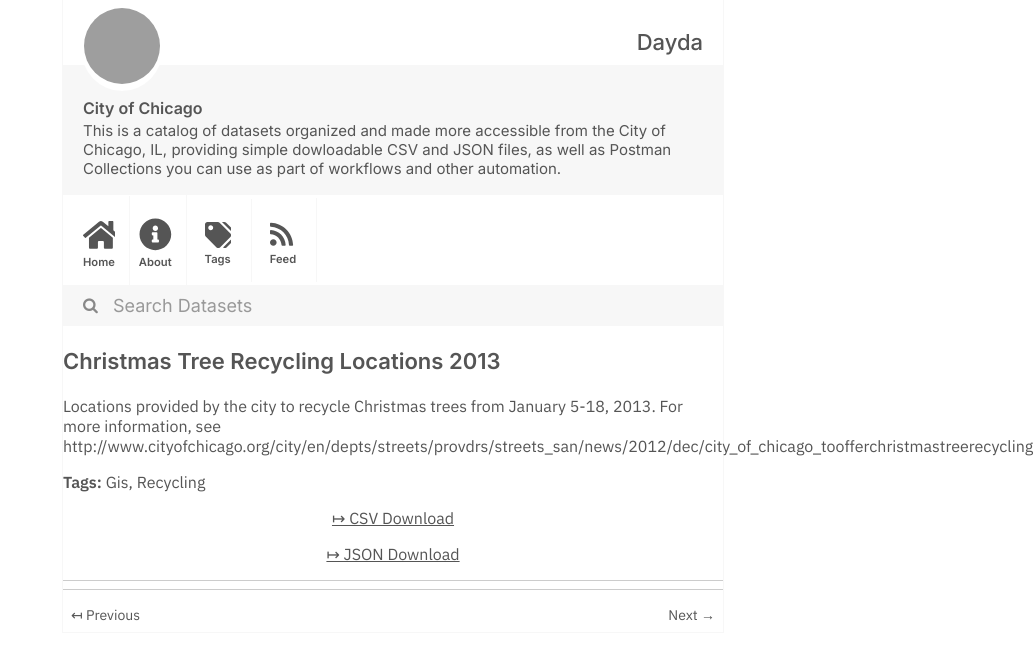
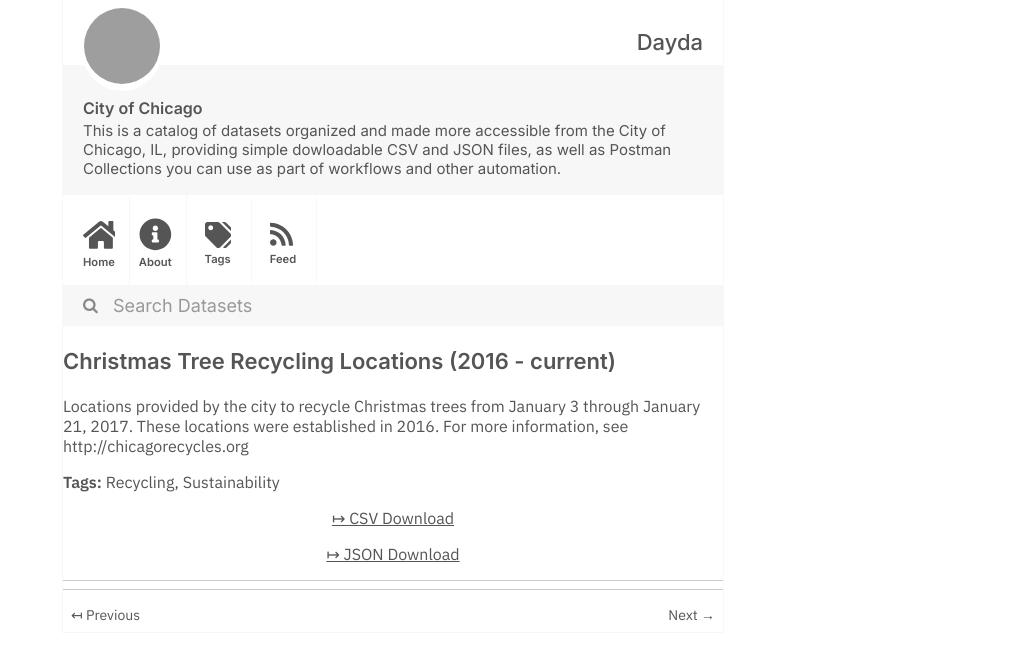
Before and after one commit to dayda-entities/city-of-chicago, a Jekyll site: the page built from _posts/2020-11-10-christmas-tree-recycling-locat.md, in a window 1280 px wide, cut to the strip 0-660 px from the top of the page. Shown: the whole strip, without its empty margins (247-1280 px from the left). Built offline with Jekyll 4.4.1, drawn with Linux system fonts in a browser that asks for light colours; grey boxes are pictures that could not be loaded.

Commit message:
Publish Data

```diff
--- a/_posts/2020-11-10-christmas-tree-recycling-locat.md
+++ b/_posts/2020-11-10-christmas-tree-recycling-locat.md
@@ -1,19 +1,19 @@
 ---
-title: Christmas Tree Recycling Locations 2013
-created: '2020-11-10T16:55:23.324939'
-modified: '2020-11-10T16:55:23.324946'
+title: Christmas Tree Recycling Locations (2016 - current)
+created: '2020-11-10T16:54:48.743648'
+modified: '2020-11-10T16:54:48.743658'
 state: active
 type: dataset
 tags:
-  - Gis
   - Recycling
+  - Sustainability
 groups:
   - Local Government
 csv_url: >-
-  https://data.cityofchicago.org/api/views/spxm-tnai/rows.csv?accessType=DOWNLOAD
+  https://data.cityofchicago.org/api/views/drnp-neza/rows.csv?accessType=DOWNLOAD
 json_url: >-
-  https://data.cityofchicago.org/api/views/spxm-tnai/rows.json?accessType=DOWNLOAD
+  https://data.cityofchicago.org/api/views/drnp-neza/rows.json?accessType=DOWNLOAD
 layout: post
 
 ---
-Locations provided by the city to recycle Christmas trees from January 5-18, 2013. For more information, see http://www.cityofchicago.org/city/en/depts/streets/provdrs/streets_san/news/2012/dec/city_of_chicago_toofferchristmastreerecyclingat.html
+Locations provided by the city to recycle Christmas trees from January 3 through January 21, 2017. These locations were established in 2016. For more information, see http://chicagorecycles.org
```
